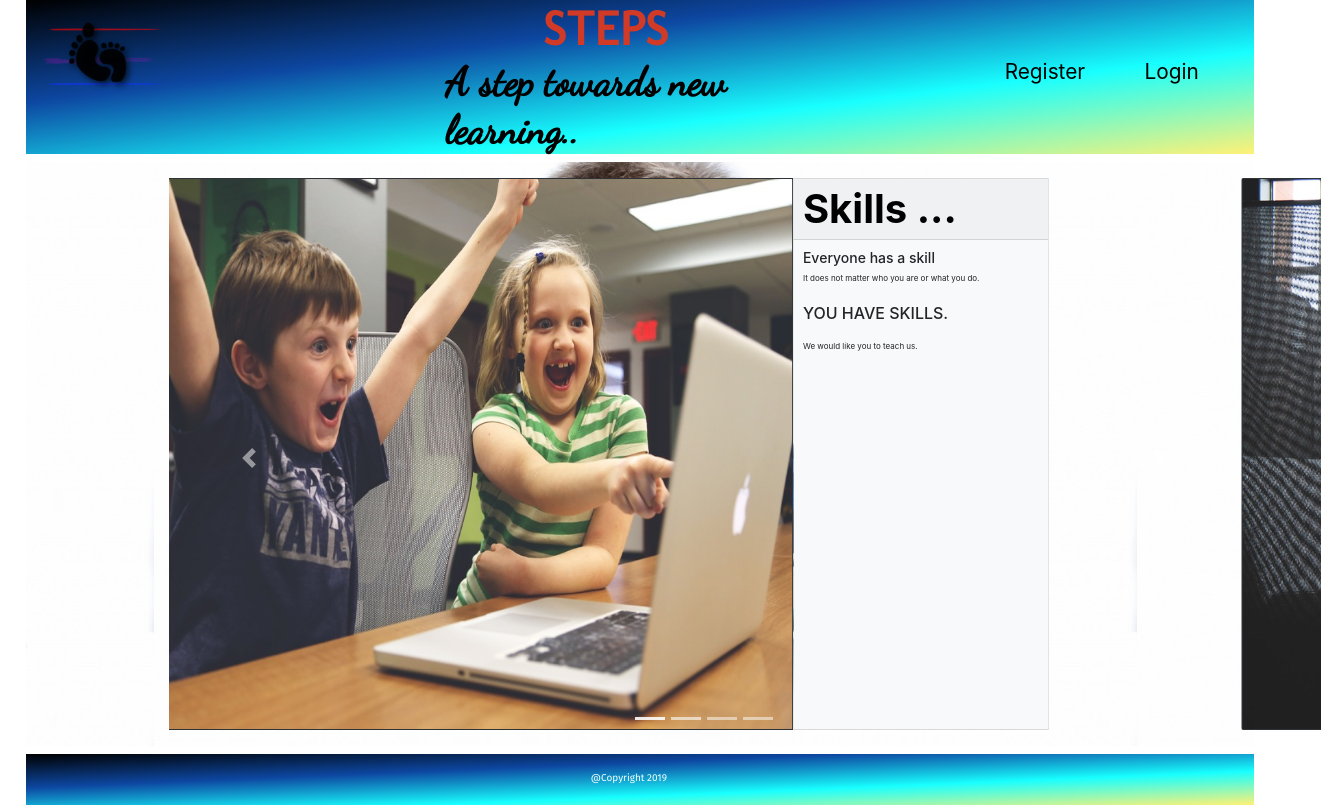
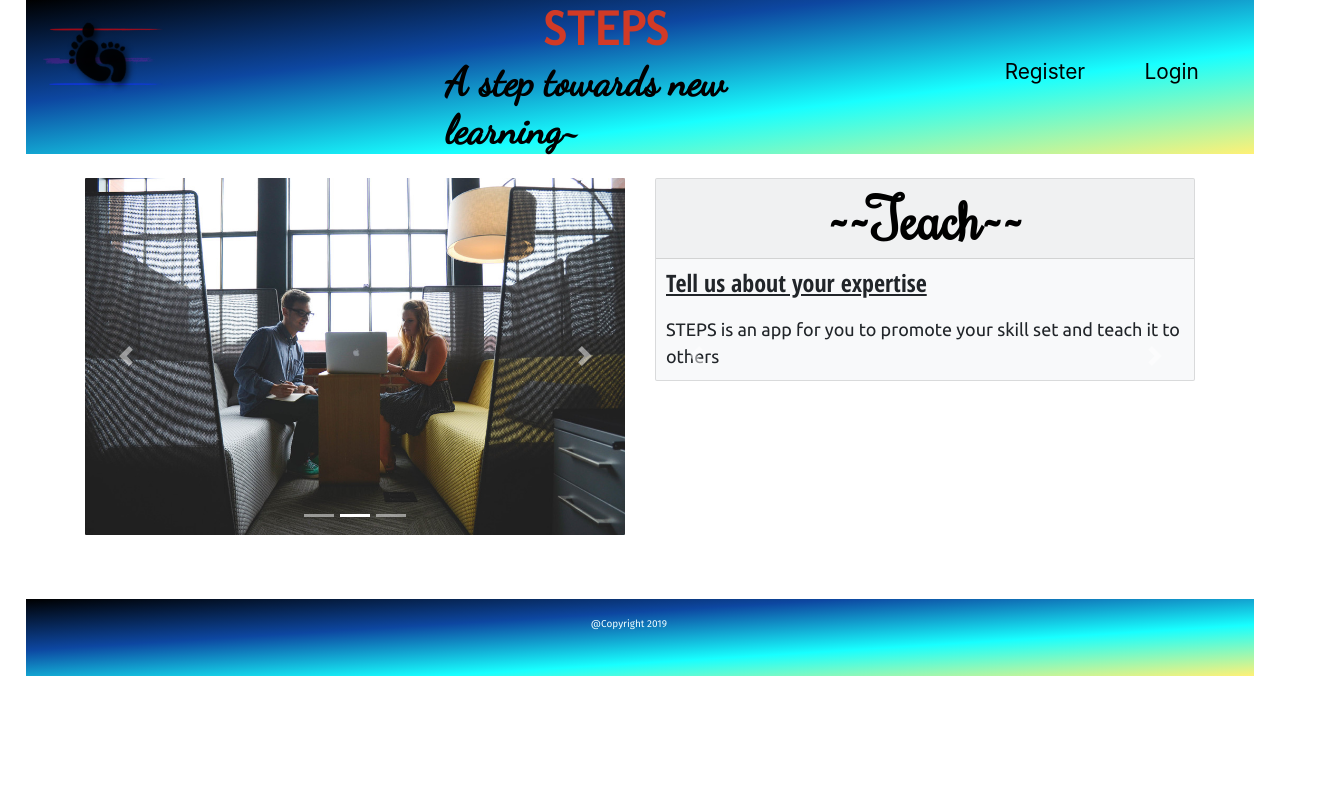
Before and after one commit to nyramirez/STEPS, a React (Create React App) app in the folder client/: page / in a window 1280 px wide. Shown: the whole page, 1321 px wide, since content can reach past the window. Built offline with nearby package versions, Linux system fonts and the light colour scheme.

Commit message:
Adding changes to look and feel of front page

```diff
--- a/client/public/index.html
+++ b/client/public/index.html
@@ -25,6 +25,7 @@
   <link href="https://fonts.googleapis.com/css?family=Molengo" rel="stylesheet">
   <link href="https://fonts.googleapis.com/css?family=Dancing+Script" rel="stylesheet">
   <link href="https://fonts.googleapis.com/css?family=Fira+Sans" rel="stylesheet">
+  <link href="https://fonts.googleapis.com/css?family=Itim|Open+Sans+Condensed:700|Rochester|Ubuntu" rel="stylesheet">
   <link rel="stylesheet" href="https://stackpath.bootstrapcdn.com/bootstrap/4.2.1/css/bootstrap.min.css" integrity="sha384-GJzZqFGwb1QTTN6wy59ffF1BuGJpLSa9DkKMp0DgiMDm4iYMj70gZWKYbI706tWS"
     crossorigin="anonymous">
   <!-- <link rel="stylesheet" href="https://cdnjs.cloudflare.com/ajax/libs/materialize/1.0.0/css/materialize.min.css"> -->
--- a/client/src/components/Footer/style.css
+++ b/client/src/components/Footer/style.css
@@ -2,8 +2,9 @@
     width: 96vw;
     margin-left: 2vw;
     background-image: linear-gradient(to bottom right,black, #0d47a1,#18ffff, #fff176);
-    margin-top: 1vh;
-    height: 4vw;
+    margin-top: 5vh;
+    height: 6vw;
+    position: fixed;
 }
 
 .footerHeading{
--- a/client/src/components/LandingBody/LandingBody.js
+++ b/client/src/components/LandingBody/LandingBody.js
@@ -2,30 +2,73 @@ import React from 'react';
 import PropTypes from 'prop-types';
 import KidswComputer from "../../images/computer-person-creative-video-game-play-home-764632-pxhere.com.jpg";
 import CoffeStudy from "../../images/macbook-working-people-technology-meeting-office-910844-pxhere.com.jpg";
-import KidSwim from "../../images/kid-recreation-pool-underwater-swimming-pool-child-832238-pxhere.com.jpg";
-import ClassPeople from "../../images/class-classroom-conference-desk-education-exhibit-1560887-pxhere.com.jpg";
+import KidSwim from "../../images/kid-swimming.jpg";
+import People from "../../images/class-classroom-conference-desk-education-exhibit-1560887-pxhere.com.jpg";
 import './style.css';
 
 
 function LandingBody() {
     return (
-        <div className="row landPage">
-            <div className="col-auto mr-auto">
-                <div id="#demo" className="carousel slide" data-ride="carousel">
+        <section className="pt-5 mb">
+        <div className="container">
+            <div className="row">
+                <div className="col-12 col-sm-12 col-md-6 col-lg-6 col-xl-6 mb-5">
+
+                    <div id="carousel-5" className="carousel slide" data-ride="carousel" data-interval="4000">
+
                         <ol className="carousel-indicators">
-                        <li data-target="#demo" data-slide-to="0" className="active"></li>
-                        <li data-target="#demo" data-slide-to="1"></li>
-                        <li data-target="#demo" data-slide-to="2"></li>
-                        <li data-target="#demo" data-slide-to="3"></li>
+                          <li data-target="#carousel-5" data-slide-to="0" className="active"></li>
+                          <li data-target="#carousel-5" data-slide-to="1"></li>
+                          <li data-target="#carousel-5" data-slide-to="2"></li>
                         </ol>
-                    <div className="carousel-inner">
-                        <div className="row carousel-item active" data-interval="5000">
-                           <div className="card-group">
-                                <div className="card bg-dark text-white imageSpace">
-                                    <img className="card-img" data-slide="0" src={KidswComputer} alt="Kids learning at computer" data-holder-render="true" />
+
+                        <div className="carousel-inner" role="listbox">
+
+                          <div className="carousel-item imageSpace active">
+                            <img className="card-img" src={KidswComputer} alt="slide"/>
                           </div>
+
+                          <div className="carousel-item imageSpace">
+                            <img className="card-img" src={CoffeStudy} alt="slide"/>
+                          </div>
+
+                          <div className="carousel-item imageSpace">
+                            <img className="card-img" src={KidSwim} alt="slide"/>
+                          </div>
+                          <div className="carousel-item imageSpace">
+                            <img className="card-img" src={People} alt="slide"/>
+                          </div>
+
+                        </div>
+
+                        <a className="carousel-control-prev" href="#carousel-5" role="button" data-slide="prev">
+                          <span className="carousel-control-prev-icon" aria-hidden="true"></span>
+                          <span className="sr-only">prev</span>
+                        </a>
+
+                        <a className="carousel-control-next" href="#carousel-5" role="button" data-slide="next">
+                          <span className="carousel-control-next-icon" aria-hidden="true"></span>
+                          <span className="sr-only">next</span>
+                        </a>
+
+                    </div>
+
+                </div>
+
+                <div className="col-12 col-sm-12 col-md-6 col-lg-6 col-xl-6 mb-5">
+
+                    <div id="carousel-6" className="carousel slide" data-ride="carousel" data-interval="4000">
+
+                        <ol className="carousel-indicators">
+                          <li data-target="#carousel-6" data-slide-to="0" className="active"></li>
+                          <li data-target="#carousel-6" data-slide-to="1"></li>
+                          <li data-target="#carousel-6" data-slide-to="2"></li>
+                        </ol>
+
+                        <div className="carousel-inner" role="listbox">
+                          <div className="carousel-item active">
                           <div className="card bg-light mb-3 textSpace" >
-                                    <div className="card-header"><h1>Skills ...</h1></div>
+                                    <div className="card-header"><h1 className="cardHeading">~~Skills~~</h1></div>
                                     <div className="card-body">
                                         <h3 className="card-title">Everyone has a skill</h3>
                                         <p className="card-text">It does not matter who you are or what you do.</p>
@@ -36,29 +79,21 @@ function LandingBody() {
                                     </div>
                                 </div>
                           </div>
-                        </div>
-                        <div className="row carousel-item" data-interval="5000">
-                           <div className="card-group">
-                                <div className="card bg-dark text-white imageSpace">
-                                    <img className="card-img" data-slide="1" src={CoffeStudy} alt="People studying at a coffee shop" data-holder-render="true" />
-                                </div>
+
+                          <div className="carousel-item">
                           <div className="card bg-light mb-3 textSpace" >
-                                    <div className="card-header"><h1>Teach !!!</h1></div>
+                                    <div className="card-header"><h1 className="cardHeading">~~Teach~~</h1></div>
                                     <div className="card-body">
-                                        <h3 className="card-title">Tell us about your expertice</h3>
+                                        <h3 className="card-title">Tell us about your expertise</h3>
                                         <br/>
                                         <p className="card-text">STEPS is an app for you to promote your skill set and teach it to others</p>
                                     </div>
                                 </div>
                           </div>
-                        </div>
-                        <div className="row carousel-item" data-interval="5000">
-                           <div className="card-group">
-                                <div className="card bg-dark text-white imageSpace">
-                                    <img className="card-img" data-slide="2" src={KidSwim} alt="Kid having fun under water" data-holder-render="true" />
-                                </div>
+
+                          <div className="carousel-item">
                           <div className="card bg-light mb-3 textSpace" >
-                                    <div className="card-header"><h1>Learn !!!</h1></div>
+                                    <div className="card-header"><h1 className="cardHeading">~~Learn~~</h1></div>
                                     <div className="card-body">
                                         <h3 className="card-title">Are you looking for a professor of a subject and you cannot find it ?</h3>
                                         <br/>
@@ -66,49 +101,50 @@ function LandingBody() {
                                     </div>
                                 </div>
                           </div>
-                        </div>
-                        <div className="row carousel-item" data-interval="5000">
-                           <div className="card-group">
-                                <div className="card bg-dark text-white imageSpace">
-                                    <img className="card-img" data-slide="3" src={ClassPeople} alt="Kid having fun under water" data-holder-render="true" />
-                                </div>
+                          < div className="carousel-item">
                           <div className="card bg-light mb-3 textSpace" >
-                                    <div className="card-header"><h1>Quality Learning</h1></div>
+                                    <div className="card-header"><h1 className="cardHeading">~~Quality Learning~~</h1></div>
                                     <div className="card-body">
                                         <h3 className="card-title">Background check</h3>
                                         <p className="card-text">All professors and student have to pass a background check, we want to keep you safe.</p>
                                         <br/>
                                         <h3 className="card-title">Your decision</h3>
-                                        <p className="card-text">Choose based on rating, qualifications and certification who will teach your next class.</p>
+                                        <p className="card-text">Choose based on rating, qualifications and certification who will teach your next className.</p>
                                         <br/>
                                         <h3 className="card-title">Your money</h3>
-                                        <p className="card-text">You as a professor, choose your hourly rate, cost per class and the lenght of the class.</p>
+                                        <p className="card-text">You as a professor, choose your hourly rate, cost per className and the lenght of the className.</p>
                                         <br/>
                                         <h3 className="card-title">Your time</h3>
-                                        <p className="card-text">You choose the class time and the location.</p>
+                                        <p className="card-text">You choose the className time and the location.</p>
 
                                     </div>
                                 </div>
                           </div>
+
+                        </div>
+
+                        <a className="carousel-control-prev" href="#carousel-6" role="button" data-slide="prev">
+                          <span className="carousel-control-prev-icon" aria-hidden="true"></span>
+                          <span className="sr-only">prev</span>
+                        </a>
+
+                        <a className="carousel-control-next" href="#carousel-6" role="button" data-slide="next">
+                          <span className="carousel-control-next-icon" aria-hidden="true"></span>
+                          <span className="sr-only">next</span>
+                        </a>
+
+                    </div>
+
+                </div>
+
             </div>
         </div>
-
-                        <a className="carousel-control-prev" href="#demo" role="button" data-slide="prev">
-                        <span className="carousel-control-prev-icon" aria-hidden="true"></span>
-                        <span className="sr-only">Previous</span>
-                    </a>
-                    <a className="carousel-control-next" href="#demo" role="button" data-slide="next">
-                        <span className="carousel-control-next-icon" aria-hidden="true"></span>
-                        <span className="sr-only">Next</span>
-                    </a>
-                    </div>
-                </div>
-            </div>
+    </section>
             );
         }
 
 LandingBody.propTypes = {
-                classes: PropTypes.object.isRequired,
+                classNamees: PropTypes.object.isRequired,
         };
 
 export default LandingBody;
--- a/client/src/components/LandingBody/style.css
+++ b/client/src/components/LandingBody/style.css
@@ -11,11 +11,19 @@
     background-position-y: -6vh;
     background-position-x: 10vw;
 }
+.carousel {
+    width: 100%;
+   height: 100%;
+  }
 
-.carousel-inner {
+img {
+    width: 100%;
+    height: 100%;
+}
+/* .carousel-inner {
     width: 90vw;
     height: 70vh;
-}
+} */
 
 img {
     width: 100%;
@@ -27,8 +35,19 @@ img {
     max-height: 69vh;
 
 }
-
-.textSpace {
-    max-width: 20vw;
-    height: 69vh;
+.card-header{
+    font-family: 'Rochester', cursive;
 }
+.card-title{
+    font-family: 'Open Sans Condensed', sans-serif;
+    font-size: 3rem;
+    text-decoration: underline;
+}
+.card-text{
+    font-family: 'Ubuntu', sans-serif;
+    font-size: large;
+}
+.cardHeading{
+    font-size: 7rem;
+    text-align: center;
+}
--- a/client/src/components/LandingNav/NavLandingPage.js
+++ b/client/src/components/LandingNav/NavLandingPage.js
@@ -20,7 +20,7 @@ function LandingPageNav(props) {
                                     <a href="/">
                                         <h1 className="mainHeading">STEPS</h1>
                                     </a>
-                                    <h1 className="subHeading">A step towards new learning..</h1>
+                                    <h1 className="subHeading">A step towards new learning~</h1>
                                 </div>
                             </div>
                             {/* <div className="row">
```
Also changed, not shown: client/src/images/kid-recreation-pool-underwater-swimming-pool-child-832238-pxhere.com.jpg (deleted), client/src/images/kid-swimming.jpg (added). Lines whose indentation alone changed are shown as unchanged.
